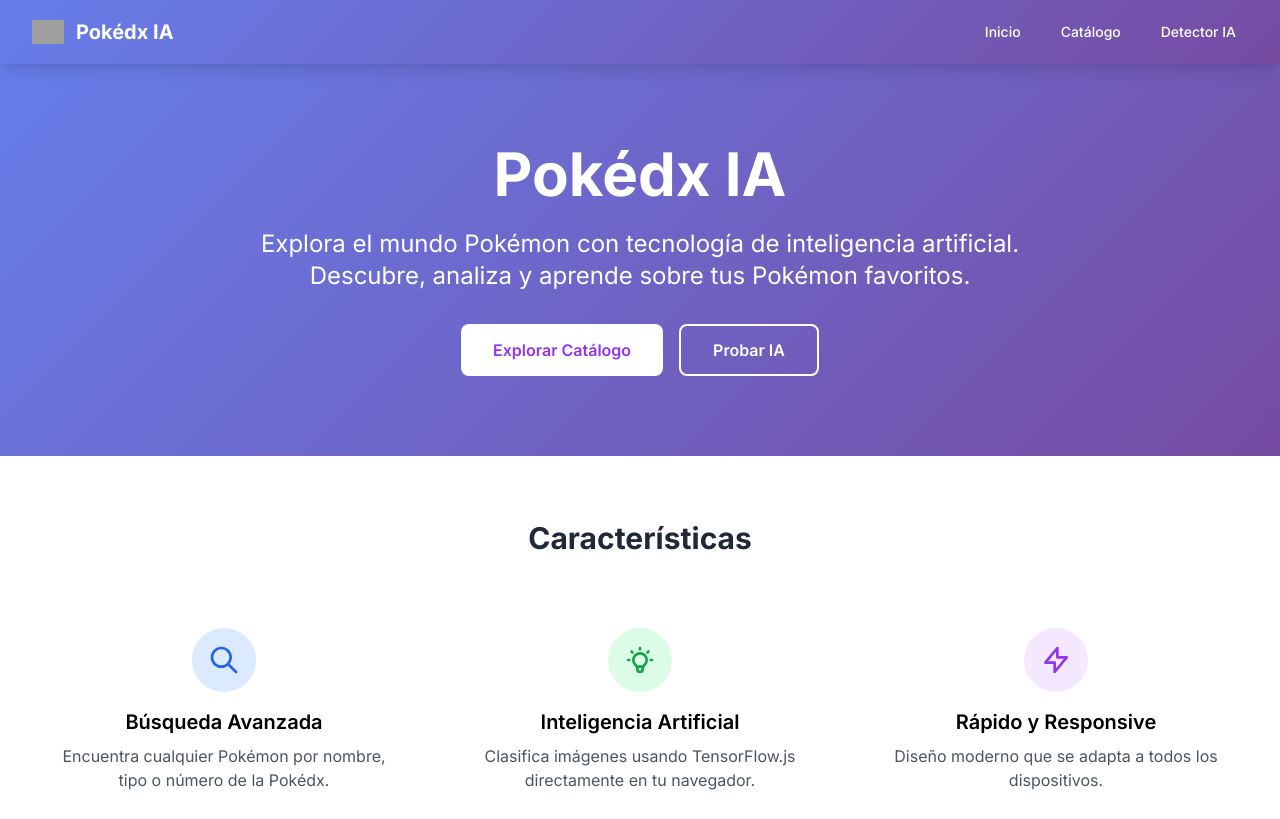
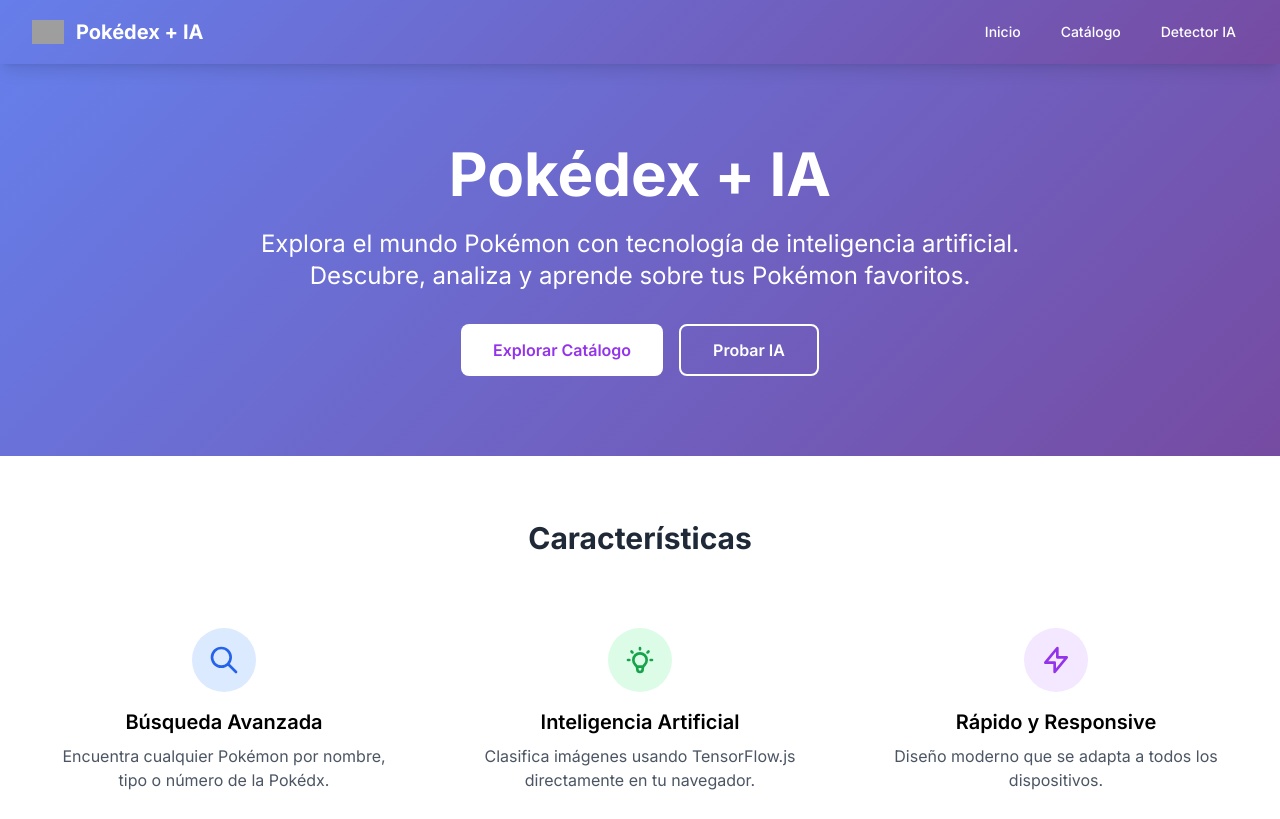
Before and after one commit to AnthonySSE/Proyecto-Final-VF, a website built with Vite: page pokedex-ia-spa/index.html in a window 1280 px wide. Shown: the top 819 px of the page. Built offline with nearby package versions, Linux system fonts and the light colour scheme; grey boxes are pictures that could not be loaded.

Commit message:
Update app name and adjust Vite base path
Changed displayed app name from 'Pokédx IA' to 'Pokédex + IA' in index.html, Header.js, and HomePage.js for consistency. Updated Vite config base path from GitHub Pages URL to relative './' for local development.

```diff
--- a/pokedex-ia-spa/index.html
+++ b/pokedex-ia-spa/index.html
@@ -5,7 +5,7 @@
 <head>
     <meta charset="UTF-8">
     <meta name="viewport" content="width=device-width, initial-scale=1.0">
-    <title>Pokédex IA - Modular SPA</title>
+    <title>Pokédex + IA - Modular SPA</title>
     <script src="https://cdn.tailwindcss.com"></script>
     <script src="https://cdnjs.cloudflare.com/ajax/libs/tensorflow/4.10.0/tf.min.js"></script>
     <link rel="preconnect" href="https://fonts.googleapis.com">
--- a/pokedex-ia-spa/src/components/Header.js
+++ b/pokedex-ia-spa/src/components/Header.js
@@ -19,7 +19,7 @@
                             <div class="w-8 h-8 rounded-full flex items-center justify-center mr-3">
                             <img src='https://cdn-icons-png.flaticon.com/512/188/188987.png'>
                             </div>
-                            <h1 class="text-white font-bold text-xl">Pokédx IA</h1>
+                            <h1 class="text-white font-bold text-xl">Pokédex + IA</h1>
                         </div>
                     </div>
 
--- a/pokedex-ia-spa/src/components/HomePage.js
+++ b/pokedex-ia-spa/src/components/HomePage.js
@@ -10,7 +10,7 @@
         page.innerHTML = `
             <section class="gradient-bg text-white py-20">
                 <div class="max-w-7xl mx-auto px-4 sm:px-6 lg:px-8 text-center">
-                    <h1 class="text-5xl md:text-6xl font-bold mb-6">Pokédx IA</h1>
+                    <h1 class="text-5xl md:text-6xl font-bold mb-6">Pokédex + IA</h1>
                     <p class="text-xl md:text-2xl mb-8 max-w-3xl mx-auto">
                         Explora el mundo Pokémon con tecnología de inteligencia artificial.
                         Descubre, analiza y aprende sobre tus Pokémon favoritos.
--- a/pokedex-ia-spa/vite.config.js
+++ b/pokedex-ia-spa/vite.config.js
@@ -1,7 +1,7 @@
 import { defineConfig } from 'vite';
 
 export default defineConfig({
-  base: 'https://anthonysse.github.io/Proyecto-Final/pokedex-ia-spa/',
+  base: './',
   server: {
     port: 3000,
     open: true,
```
